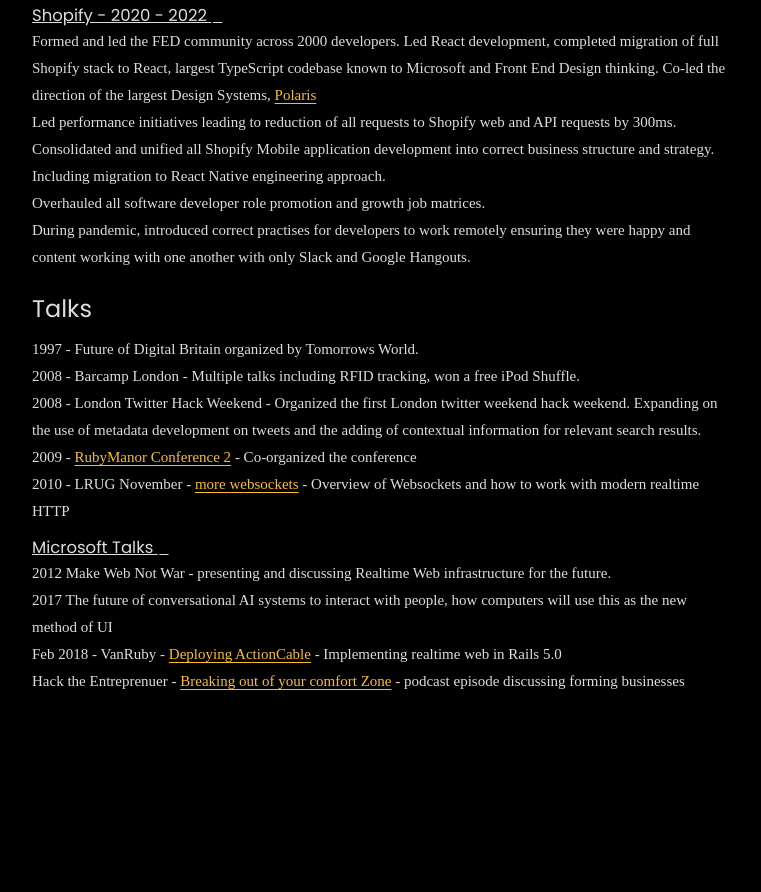
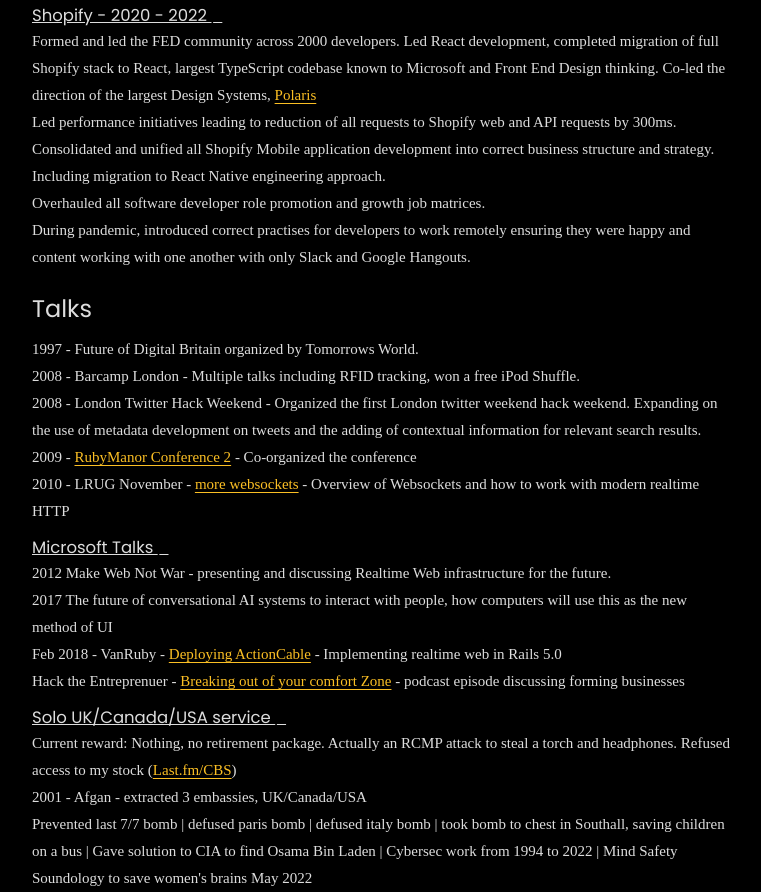
Before and after one commit to kalvir-sandhu/kalvweb, an Eleventy site: page cv/index.md in a window 1280 px wide. Shown: the part 4240-5132 px from the top of the page, without its empty margins (258-1019 px from the left). Before the commit the page ends 4935 px from the top, so only its background shows below. Built offline with nearby package versions, Linux system fonts and the light colour scheme; Eleventy itself is replaced by a stand-in of ours; files that its build step writes are made by us from their sources; a web font is replaced by a local one.

Commit message:
Current CV, status as of 2022

```diff
--- a/cv/index.md
+++ b/cv/index.md
@@ -171,3 +171,8 @@
 
 Feb 2018 - VanRuby - [Deploying ActionCable](https://www.youtube.com/watch?v=v2uaY9qTSsI) - Implementing realtime web in Rails 5.0
 Hack the Entreprenuer - [Breaking out of your comfort Zone](https://hacktheentrepreneur.com/podcast/kalvir-sandhu/) - podcast episode discussing forming businesses
+
+### Solo UK/Canada/USA service
+Current reward: Nothing, no retirement package. Actually an RCMP attack to steal a torch and headphones. Refused access to my stock (Last.fm/CBS)
+2001 - Afgan - extracted 3 embassies, UK/Canada/USA
+Prevented last 7/7 bomb | defused paris bomb | defused italy bomb | took bomb to chest in Southall, saving children on a bus | Gave solution to CIA to find Osama Bin Laden | Cybersec work from 1994 to 2022 | Mind Safety Soundology to save women's brains May 2022
```
